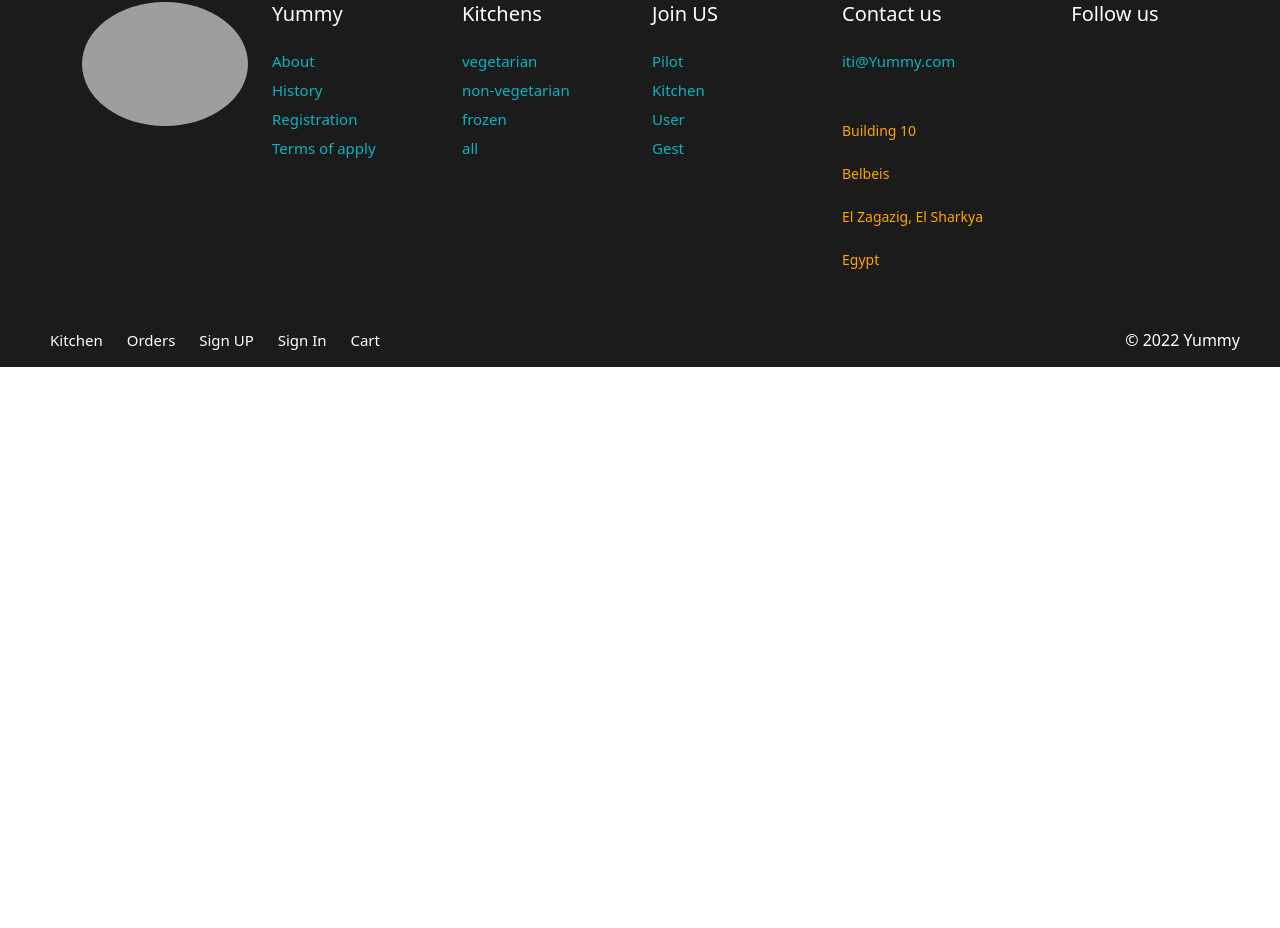
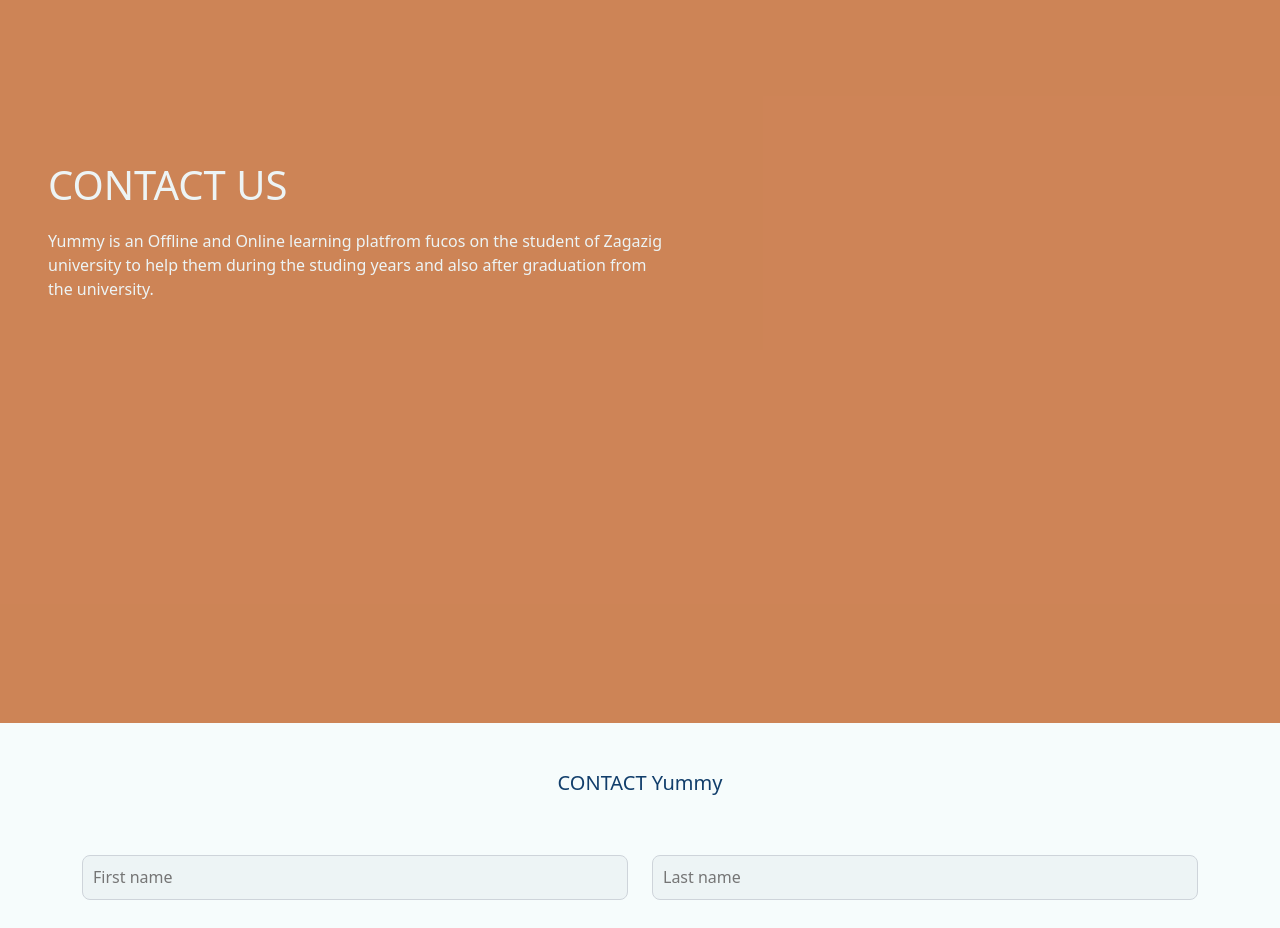
Before and after one commit to ZiadAmrAbdElmonaam/Yummy-Front, a React (Create React App) app: page /contactUs in a window 1280 px wide. Shown: the part 159-1087 px from the top of the page. Before the commit the page ends 800 px from the top, so only its background shows below. Built offline with nearby package versions, Linux system fonts and the light colour scheme.

Commit message:
add contact us

```diff
--- a/src/components/ContactUS/ContactUS.jsx
+++ b/src/components/ContactUS/ContactUS.jsx
@@ -1,5 +1,73 @@
 import React from "react";
-
+import "./ContactUs.css";
 export default function ContactUS() {
-  return <div>ContactUS</div>;
+  return (
+    <div className="contact-us">
+      <div className="contact-top p-5">
+        <div className="top">
+          <h1>CONTACT US</h1>
+          <p>
+            Yummy is an Offline and Online learning platfrom fucos on the
+            student of Zagazig university to help them during the studing years
+            and also after graduation from the university.
+          </p>
+        </div>
+      </div>
+      <div className="contact-bottom pb-5">
+        <div className="head p-5">
+          <h1>CONTACT Yummy</h1>
+        </div>
+        <div className="container">
+          <form name="contact-us" className="pt-1 pb-5">
+            <div className="row form-group">
+              <div className="col-md-6 form-element">
+                <input
+                  type="text"
+                  name="first name"
+                  placeholder="First name"
+                  className="form-input"
+                />
+              </div>
+              <div className="col-md-6 form-element">
+                <input
+                  type="text"
+                  name="last name"
+                  placeholder="Last name"
+                  className="form-input"
+                />
+              </div>
+              <div className="col-md-6 form-element">
+                <input
+                  type="text"
+                  name="email"
+                  placeholder="Email"
+                  className="form-input"
+                />
+              </div>
+              <div className="col-md-6 form-element">
+                <input
+                  type="text"
+                  name="phone number"
+                  placeholder="phone number"
+                  className="form-input"
+                />
+              </div>
+              <div className="col-md-12 form-element">
+                <textarea
+                  name="message"
+                  cols="30"
+                  rows="10"
+                  placeholder="Message"
+                  className="form-textarea"
+                ></textarea>
+              </div>
+              <div className="col-md-12 form-element contain-btn mt-5">
+                <button className="form-btn">send message</button>
+              </div>
+            </div>
+          </form>
+        </div>
+      </div>
+    </div>
+  );
 }
--- a/src/components/ContactUS/ContactUs.css
+++ b/src/components/ContactUS/ContactUs.css
@@ -0,0 +1,131 @@
+.contact-top {
+  background-image: url("http://localhost:8080/avatars/images/cover.jpg");
+  background-size: cover;
+  background-repeat: no-repeat;
+  height: 100vh;
+  width: 100%;
+}
+.contact-us::before {
+  background-color: rgba(250, 108, 20, 0.516);
+  content: " ";
+  height: 100%;
+  width: 100%;
+  position: absolute;
+}
+.top {
+  position: absolute;
+  top: 40%;
+  color: #edf4f5;
+}
+.top h1 {
+  margin-bottom: 20px;
+}
+.top p {
+  width: 50%;
+}
+.contact-bottom {
+  background-color: #f6fcfc;
+}
+.head {
+  text-align: center;
+  color: #113e6b;
+}
+.form-input {
+  font-weight: 400;
+  line-height: 1.5;
+  color: #4f6983;
+  border: 1px solid #ced4da;
+  border-radius: 8px;
+  width: 100%;
+  height: 45px;
+  background-color: #edf4f5;
+  padding: 0 3px 0 10px;
+  margin-bottom: 30px;
+}
+.form-textarea {
+  width: 100%;
+  height: 250px;
+  padding: 12px 20px;
+  border: 1px solid #ced4da;
+  border-radius: 8px;
+  font-size: 16px;
+  resize: none;
+  background-color: #edf4f5;
+  color: #4f6983;
+}
+.form-btn {
+  width: 50%;
+  height: 50px;
+  border-radius: 15px;
+  background-image: linear-gradient(90deg, #fe6277, #ff8149);
+  border: 0px;
+  color: #edf4f5;
+}
+.contain-btn {
+  text-align: center;
+}
+
+/* Large Devices, Wide Screens */
+@media only screen and (max-width: 1199px) {
+}
+/* Medium Devices, Desktops */
+@media only screen and (max-width: 991px) {
+}
+
+/* Small Devices, Tablets */
+@media only screen and (max-width: 767px) {
+  .top p {
+    font-size: 16px;
+  }
+  .top .h1 {
+    font-size: 25px;
+  }
+
+  .form-btn {
+    width: 90%;
+  }
+}
+/* Extra Small Devices, Phones */
+@media only screen and (max-width: 575px) {
+  .top p {
+    font-size: 16px;
+    width: 70%;
+  }
+  .top .h1 {
+    font-size: 25px;
+  }
+
+  .head h1 {
+    font-size: 34px;
+  }
+}
+/* Extra Small Devices, Phones */
+@media only screen and (max-width: 479px) {
+  .top p {
+    font-size: 16px;
+    width: 70%;
+  }
+  .top .h1 {
+    font-size: 25px;
+  }
+  .head h1 {
+    font-size: 24px;
+  }
+}
+/* Extra Small Devices, Phones */
+@media only screen and (max-width: 360px) {
+  .top p {
+    font-size: 16px;
+    width: 90%;
+  }
+  .top .h1 {
+    font-size: 25px;
+  }
+}
+.head h1 {
+  font-size: 20px;
+}
+
+/* Custom, iPhone Retina */
+@media only screen and (max-width: 319px) {
+}
```
Also changed, not shown: src/pages/Home/Home.jsx (+2 -8 lines).
